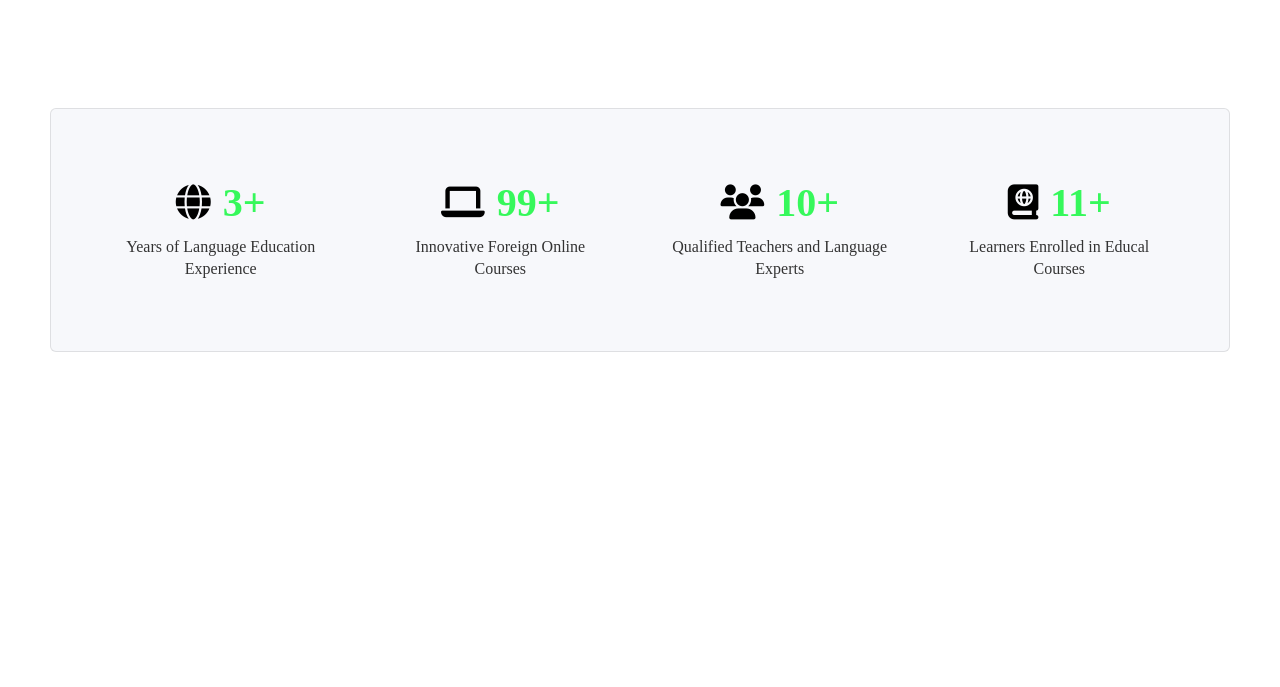
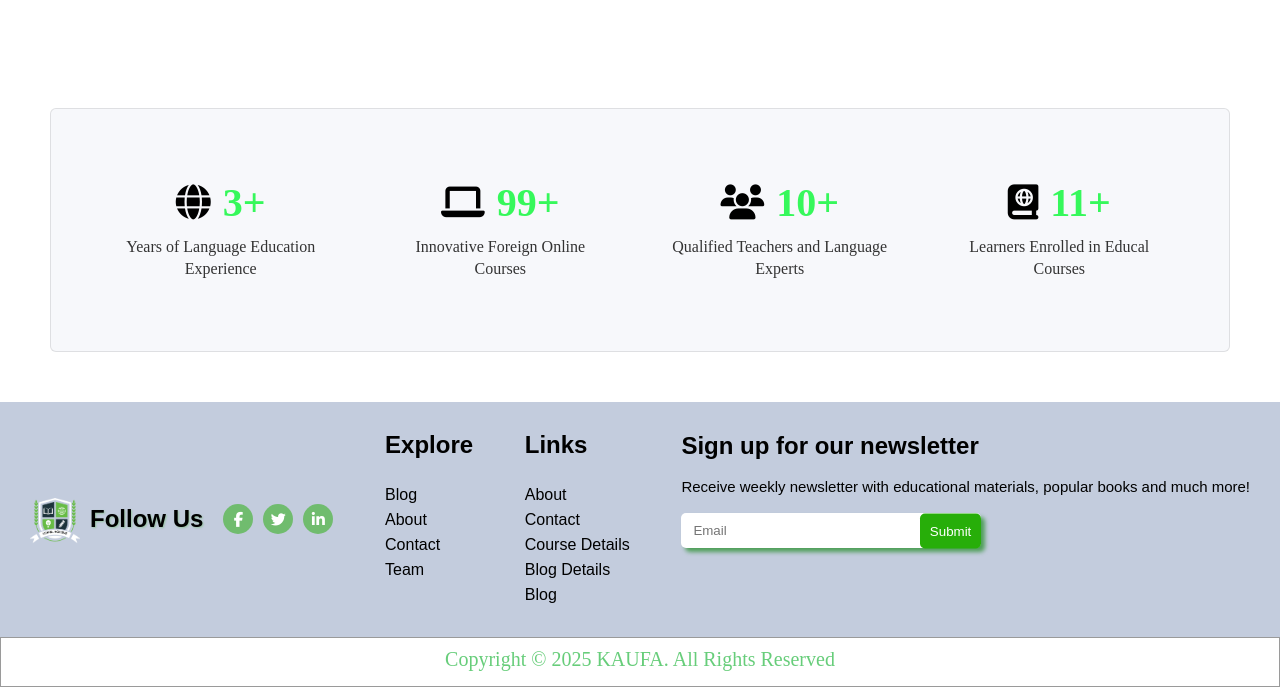
Before and after one commit to TechAkii/KAUFA-Learning-Management-System, a plain HTML site: page index.html in a window 1280 px wide. Shown: the part 1983-2670 px from the top of the page. Before the commit the page ends 2385 px from the top, so only its background shows below. Drawn offline with Linux system fonts and the light colour scheme.

Commit message:
Refactor index.html structure and content

```diff
--- a/index.html
+++ b/index.html
@@ -216,9 +216,69 @@
 
 
 
-    <section id="contact">
+    <section id="contact-section">
+        <div class="contact1">
+            <img src="2.png" alt="logo">
+            <h1>Follow Us</h1><br>
+            <a href=""><i class="fa-brands fa-facebook-f"></i></a>
+            <a href=""><i class="fa-brands fa-twitter"></i></a>
+            <a href=""><i class="fa-brands fa-linkedin-in"></i></a>
+        </div>
+        <div class="contact2">
+            <h1>Explore</h1><br>
+            <ul>
+                <a href="">
+                    <li>Blog</li>
+                </a>
+                <a href="">
+                    <li>About</li>
+                </a>
+                <a href="">
+                    <li>Contact</li>
+                </a>
+                <a href="">
+                    <li>Team</li>
+                </a>
+            </ul>
+        </div>
+        <div class="contact3">
+            <h1>Links</h1><br>
+            <ul>
+                <a href="">
+                    <li>About</li>
+                </a>
+                <a href="">
+                    <li>Contact</li>
+                </a>
+                <a href="">
+                    <li>Course Details</li>
+                </a>
+                <a href="">
+                    <li>Blog Details</li>
+                </a>
+                <a href="">
+                    <li>Blog</li>
+                </a>
+            </ul>
+        </div>
+        <div class="contact4">
+            <h1>Sign up for our newsletter</h1><br>
+            <p class="content">Receive weekly newsletter with educational materials, popular books and much more!</p>
+            <br>
 
+            <form class="input-box">
+                <input type="text" placeholder="Email">
+                <button type="submit">
+                    Submit
+                </button>
+            </form>
+
+        </div>
     </section>
+
+    <footer>
+        Copyright © 2025 KAUFA. All Rights Reserved
+    </footer>
 
 </body>
 
```
Lines whose indentation alone changed are shown as unchanged.
